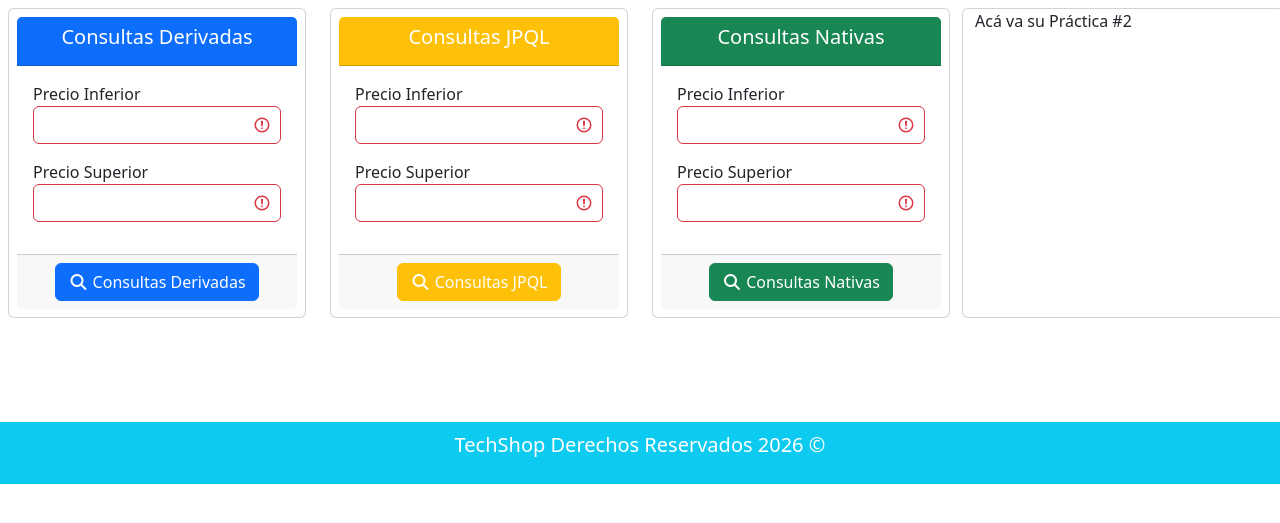
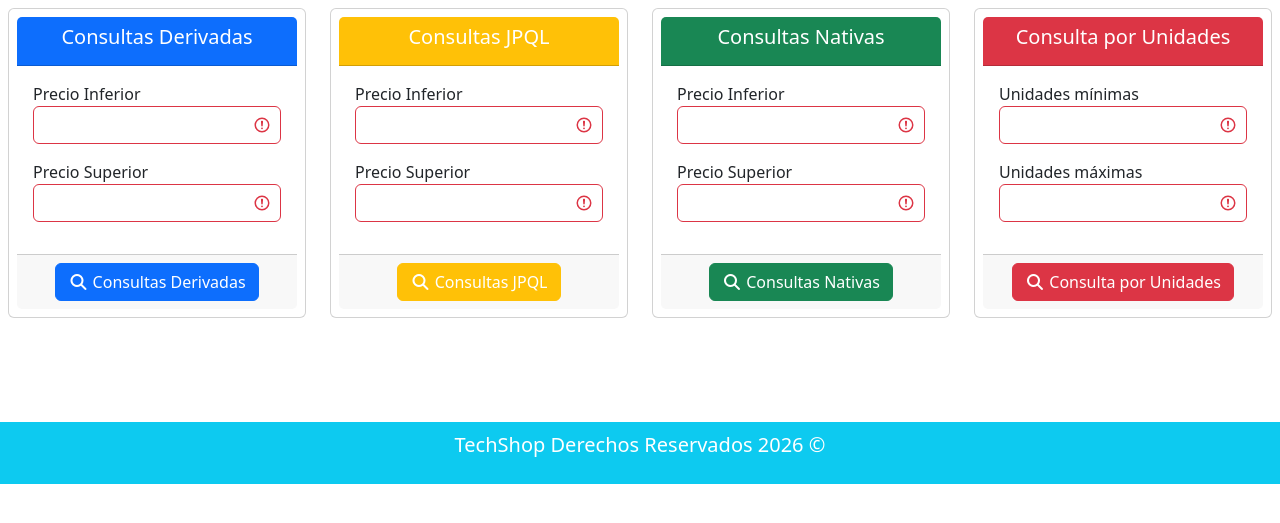
Before and after one commit to kevinGS-bit/tienda, a Spring app: template src/main/resources/templates/consultas/listado.html in a window 1280 px wide. Shown: the part 112-635 px from the top of the page. Run offline with Thymeleaf, Linux system fonts and the light colour scheme; the template is opened without the code that fills it, so the values that code supplies are empty; some of the project's set-up classes (security, data sources, template engines, error pages and the like) are left out, and stand-ins take their place; some libraries are stand-ins or nearby versions.

Commit message:
commit Final

```diff
--- a/src/main/java/com/tienda/repository/ProductoRepository.java
+++ b/src/main/java/com/tienda/repository/ProductoRepository.java
@@ -16,14 +16,16 @@ public interface ProductoRepository extends JpaRepository<Producto, Integer> {
     //Consulta derivada que recupera los producto de un rango de precio y los ordena por precio ascendentemente
     public List<Producto> findByPrecioBetweenOrderByPrecioAsc(BigDecimal precioInf, BigDecimal precioSup);
 
-
     //Consulta JPQL que recupera los producto de un rango de precio y los ordena por precio ascendentemente
     @Query(value = "SELECT p FROM Producto p WHERE p.precio BETWEEN :precioInf AND :precioSup ORDER BY p.precio ASC")
     public List<Producto> consultaJPQL(BigDecimal precioInf, BigDecimal precioSup);
-
 
     //Consulta SQL que recupera los producto de un rango de precio y los ordena por precio ascendentemente
     @Query(nativeQuery = true,
             value = "SELECT * FROM producto p WHERE p.precio BETWEEN :precioInf AND :precioSup ORDER BY p.precio ASC")
     public List<Producto> consultaSQL(BigDecimal precioInf, BigDecimal precioSup);
+
+    @Query(nativeQuery = true,
+            value = "SELECT * FROM producto p WHERE p.existencias BETWEEN :unidadesInf AND :unidadesSup ORDER BY p.existencias ASC")
+    public List<Producto> consultaSQLP(BigDecimal unidadesInf, BigDecimal unidadesSup);
 }
--- a/src/main/resources/messages.properties
+++ b/src/main/resources/messages.properties
@@ -63,6 +63,9 @@ consultas.precio.inferior=Precio Inferior
 consultas.precio.superior=Precio Superior
 consultas.sql=Consultas Nativas
 consultas.todas=Todas
+consultas.unidades=Consulta por Unidades
+consultas.unidades.inferior=Unidades m\u00ednimas
+consultas.unidades.superior=Unidades m\u00e1ximas
 e403.texto=No tiene permisos para ver esta p\u00e1gina o ejecutar esta acci\u00f3n
 e403.titulo=Acceso denegado
 error=\u00a1Error!
--- a/src/main/resources/messages_en.properties
+++ b/src/main/resources/messages_en.properties
@@ -90,6 +90,9 @@ consultas.sql=Native Queries
 consultas.precio.inferior=Lowes Price
 consultas.precio.superior=Top Price
 consultas.todas=All
+consultas.unidades=Search by Units
+consultas.unidades.inferior=Minimum units
+consultas.unidades.superior=Maximum units
 registro.activar.error=Failed to activate user
 registro.activar=Activate User
 registro.correo.activar=<h1>Greetings</h1><br><strong>%s %s</strong><hr><p>To activate your TechShop account follow the following link <a href='%s/registro/activacion/%s/%s'>Activate</a></p><br><hr><h2>TechShop Team</h2>
--- a/src/main/resources/templates/consultas/fragmentos.html
+++ b/src/main/resources/templates/consultas/fragmentos.html
@@ -67,9 +67,8 @@
             <div th:replace="~{consultas/fragmentos :: formConsulta('primary',#{consultas.derivadas},'/consultas/consultaDerivada')}"/>
             <div th:replace="~{consultas/fragmentos :: formConsulta('warning',#{consultas.jpql},'/consultas/consultaJPQL')}"/>
             <div th:replace="~{consultas/fragmentos :: formConsulta('success',#{consultas.sql},'/consultas/consultaSQL')}"/>
-            <div class='card'><p>Acá va su Práctica #2</p></div>
+            <div th:replace="~{consultas/fragmentos :: formUnidades('danger',#{consultas.unidades},'/consultas/consultaSQLP')}"/>
         </section>
-
         <div th:fragment='formConsulta(colorForm, textoForm, urlForm)'>
             <form method="post" th:action='@{${urlForm}}' class='was-validated'>
                 <div class='card p-2'>
@@ -96,5 +95,31 @@
                 </div>
             </form>
         </div>
+        <div th:fragment='formUnidades(colorForm, textoForm, urlForm)'>
+            <form method="post" th:action='@{${urlForm}}' class='was-validated'>
+                <div class='card p-2'>
+                    <div class="card-header text-center text-white" th:classappend="${'bg-'+colorForm}">
+                        <h5>[[${textoForm}]]</h5>
+                    </div>
+                    <div class="card-body">
+                        <div class='mb-3'>
+                            <label>[[#{consultas.unidades.inferior}]]</label>
+                            <input type="number" name='unidadesInf' th:value='${unidadesInf}'
+                                   class='form-control' min="0" required/>
+                        </div>
+                        <div class='mb-3'>
+                            <label>[[#{consultas.unidades.superior}]]</label>
+                            <input type="number" name='unidadesSup' th:value='${unidadesSup}'
+                                   class='form-control' min="0" required/>
+                        </div>
+                    </div>
+                    <div class="card-footer text-center">
+                        <button type='submit' class='btn text-white' th:classappend="${'btn-'+colorForm}">
+                            <i class='fa-solid fa-magnifying-glass'></i> [[${textoForm}]]
+                        </button>
+                    </div>
+                </div>
+            </form>
+        </div>
     </body>
 </html>
```
Also changed, not shown: src/main/java/com/tienda/controller/ConsultaController.java (+12 -0 lines), src/main/java/com/tienda/service/ProductoService.java (+8 -2 lines).
